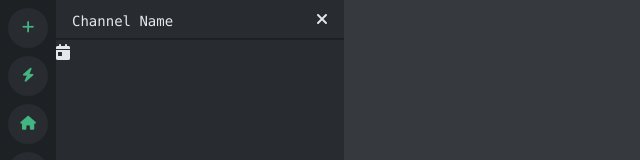
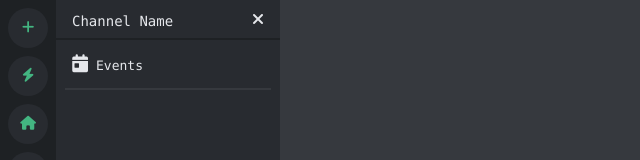
Before and after one commit to optimized-riyan/discord-ui, a website: page index.html in a window 1280 px wide. Shown: the top 160 px of the page, without its empty margins (0-640 px from the left). Drawn offline with nearby package versions, Linux system fonts and the light colour scheme; a web font is replaced by a local one.

Commit message:
added events button and hr under it

```diff
--- a/index.html
+++ b/index.html
@@ -11,7 +11,6 @@
         integrity="sha512-DTOQO9RWCH3ppGqcWaEA1BIZOC6xxalwEsw9c2QQeAIftl+Vegovlnee1c9QX4TctnWMn13TZye+giMm8e2LwA=="
         crossorigin="anonymous" referrerpolicy="no-referrer" />
     <script src="//unpkg.com/alpinejs" defer></script>
-    <link rel="stylesheet" href="https://fonts.googleapis.com/css2?family=Your+Custom+Font&display=swap">
 </head>
 
 <body class="flex flex-row bg-gray-discordlight text-gray-200">
@@ -24,18 +23,23 @@
             <i class="fa-solid fa-poo vnav-btn group"><span class="tooltip">It's tooltip 4!</span></i>
         </div>
         <!-- channel info -->
-        <div class="flex flex-col min-w-72 bg-gray-discorddark h-screen">
+        <div class="flex flex-col min-w-56 bg-gray-discorddark h-screen">
             <!-- server name and extras -->
-            <div class="flex w-full h-10 justify-between py-2 border-b-2 border-gray-discorddarker items-center">
-                <div><p class="ml-4 mt-1 font-mono text-sm">Channel Name</p></div>
+            <div
+                class="flex w-full h-10 justify-between py-2 border-b-2 border-gray-discorddarker items-center hover:bg-gray-discordlighter transition-all duration-100">
+                <div>
+                    <p class="ml-4 mt-1 font-mono text-sm cursor-default">Channel Name</p>
+                </div>
                 <div class="text-center mx-4"><i class="fa-solid fa-xmark"></i></div>
             </div>
             <!-- events and text/voice channels -->
             <div>
                 <!-- events -->
-                <div>
-                    <i class="fa-solid fa-calendar-day"></i>
+                <div class="flex mx-2 my-2 h-8 rounded-md hover:bg-gray-discordlighter transition-all duration-100">
+                    <i class="fa-solid fa-calendar-day w-8 text-center text-lg my-auto"></i>
+                    <p class="my-2 font-mono text-[13px] cursor-default">Events</p>
                 </div>
+                <hr class="ml-[4%] w-[92%] self-center border-gray-discordlight border-t-2">
                 <!-- channels -->
                 <div>
                     <!-- text channels -->
```
Also changed, not shown: output.css.
